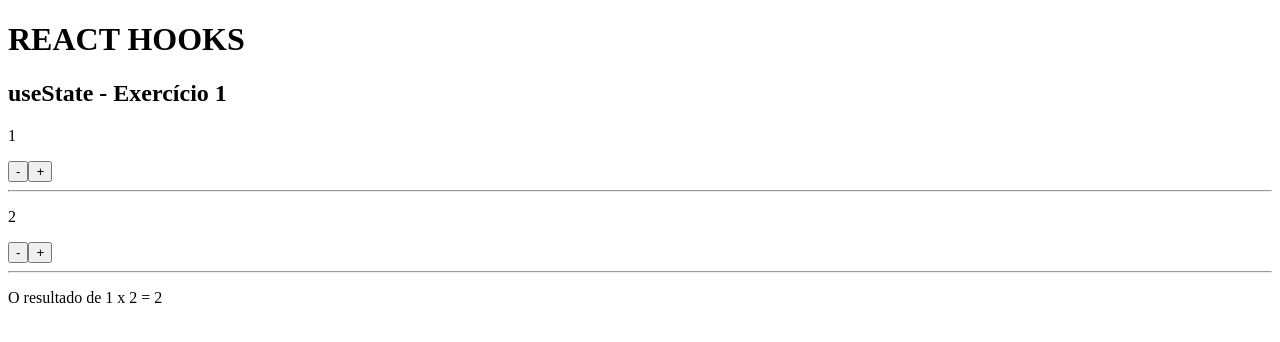
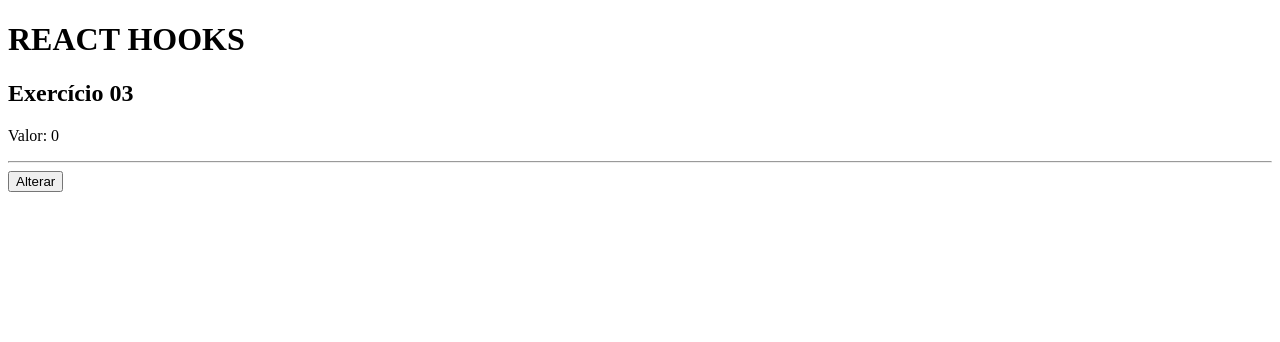
Before and after one commit to PedroSmaxY/React_Next_Hooks, a React (Vite) app: page / in a window 1280 px wide. Shown: the top 342 px of the page. Built offline with nearby package versions, Linux system fonts and the light colour scheme.

Commit message:
04_hooks

```diff
--- a/src/App.tsx
+++ b/src/App.tsx
@@ -1,7 +1,8 @@
 // Components
 // import HookState01 from "./components/useState_01";
 // import HookState02 from "./components/UseState_02";
-import HookState03 from "./components/UseState_03";
+// import HookState03 from "./components/UseState_03";
+import HookState05 from "./components/UseState_05";
 
 export default function App(): JSX.Element {
   return (
@@ -9,7 +10,8 @@ export default function App(): JSX.Element {
       <h1>REACT HOOKS</h1>
       {/* <HookState01 /> */}
       {/* <HookState02 /> */}
-      <HookState03 />
+      {/* <HookState03 /> */}
+      <HookState05 />
     </>
   );
 }
--- /dev/null
+++ b/src/components/UseState_05.tsx
@@ -0,0 +1,19 @@
+import { useState } from "react";
+
+// Components
+import Button from "./UseState_05a";
+
+export default function HookState05(): JSX.Element {
+  const [valor, setValor]: [
+    valor: number,
+    setValor: React.Dispatch<React.SetStateAction<number>>
+  ] = useState(() => 0);
+  return (
+    <>
+      <h2>Exercício 03</h2>
+      <p>Valor: {valor}</p>
+      <hr />
+      <Button setValor={setValor} />
+    </>
+  );
+}
--- /dev/null
+++ b/src/components/UseState_05a.tsx
@@ -0,0 +1,13 @@
+export default function Button({
+  setValor,
+}: {
+  setValor: React.Dispatch<React.SetStateAction<number>>;
+}): JSX.Element {
+  const alterar = () => setValor(() => 1000);
+
+  return (
+    <>
+      <button onClick={alterar}>Alterar</button>
+    </>
+  );
+}
```
